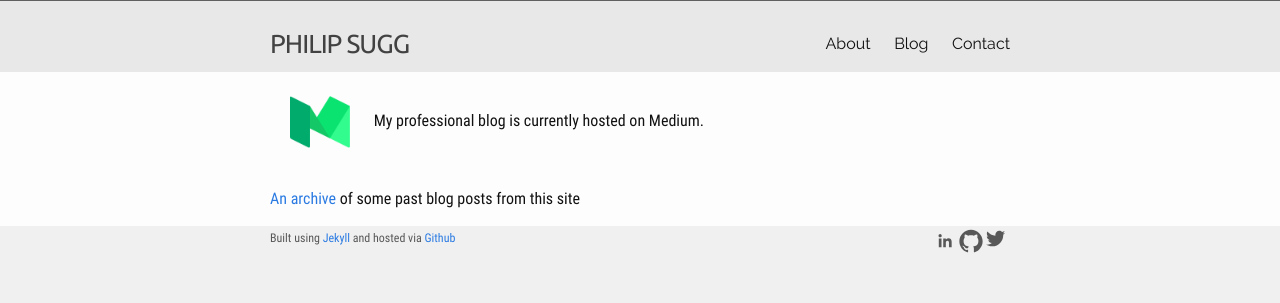
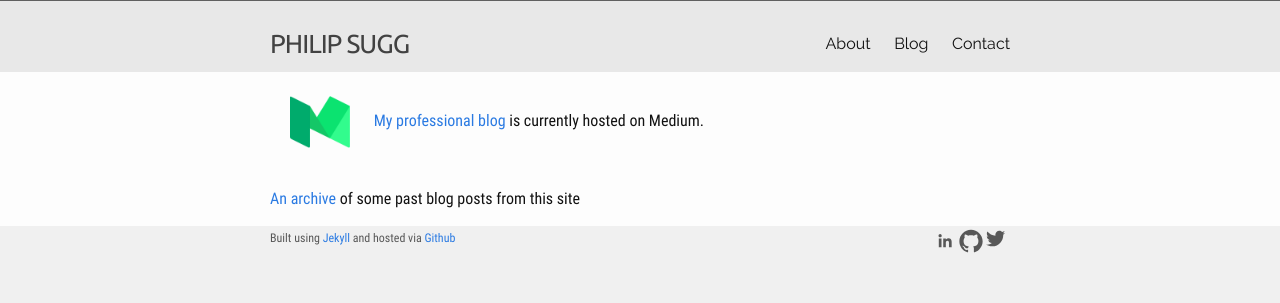
Before and after one commit to pbsugg/pbsugg.github.io, a Jekyll site: the page built from blog.html, in a window 1280 px wide. Shown: the top 303 px of the page. Built offline with Jekyll 4.4.1, drawn with Linux system fonts in a browser that asks for light colours.

Commit message:
fix link to medium

```diff
--- a/blog.html
+++ b/blog.html
@@ -7,7 +7,7 @@ permalink: /blog/
 <div class="home">
 
 
-  <p> <img src="../imgs/medium-m-color-500px.png" height="100px"> My professional blog is currently hosted on Medium.</p>
+  <p> <a href="https://medium.com/@philipsugg"><img src="../imgs/medium-m-color-500px.png" height="100px">  My professional blog</a> is currently hosted on Medium.</p>
   <p><a href="/blog_old">An archive</a> of some past blog posts from this site</p>
 
 
```
